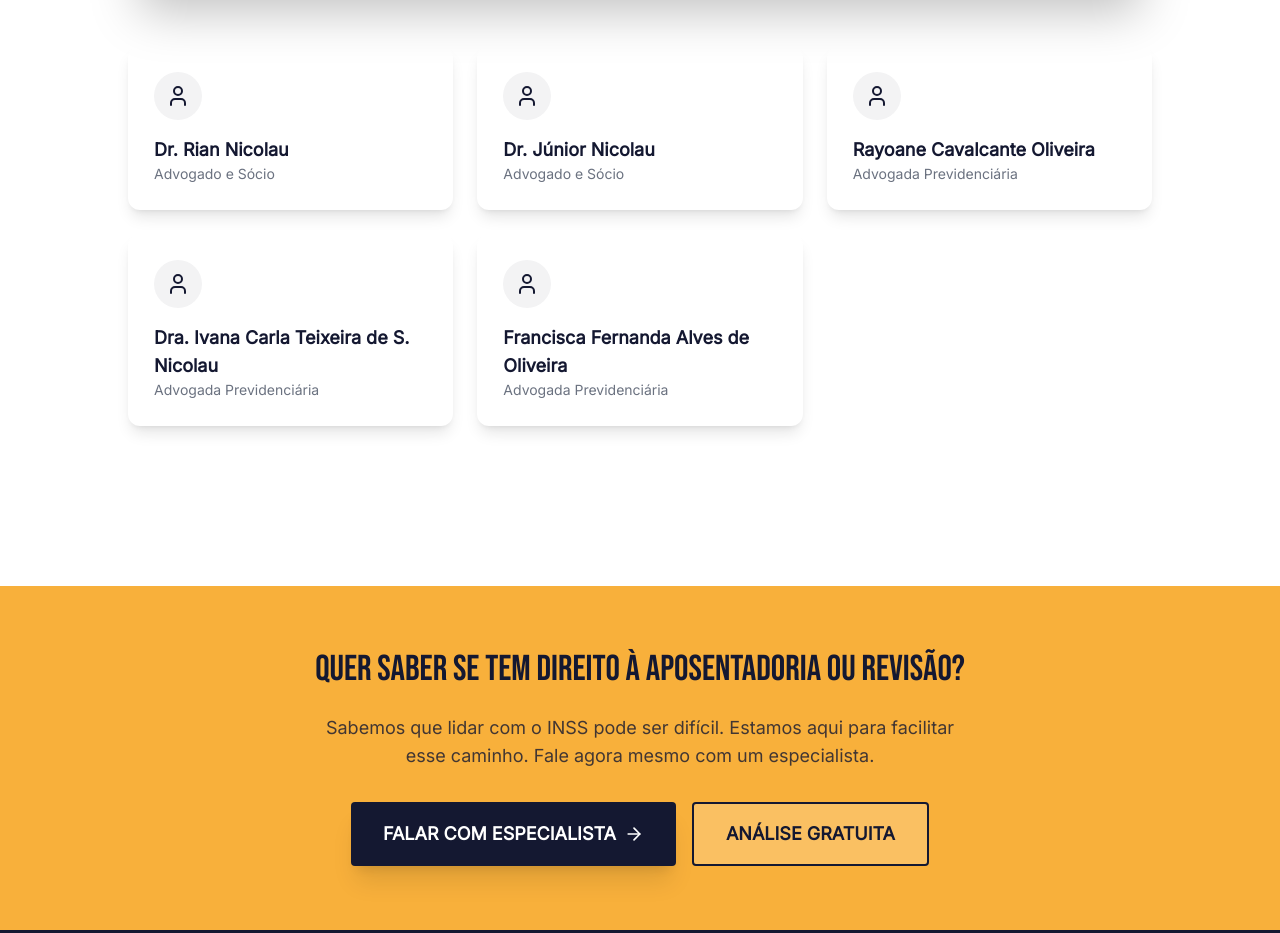
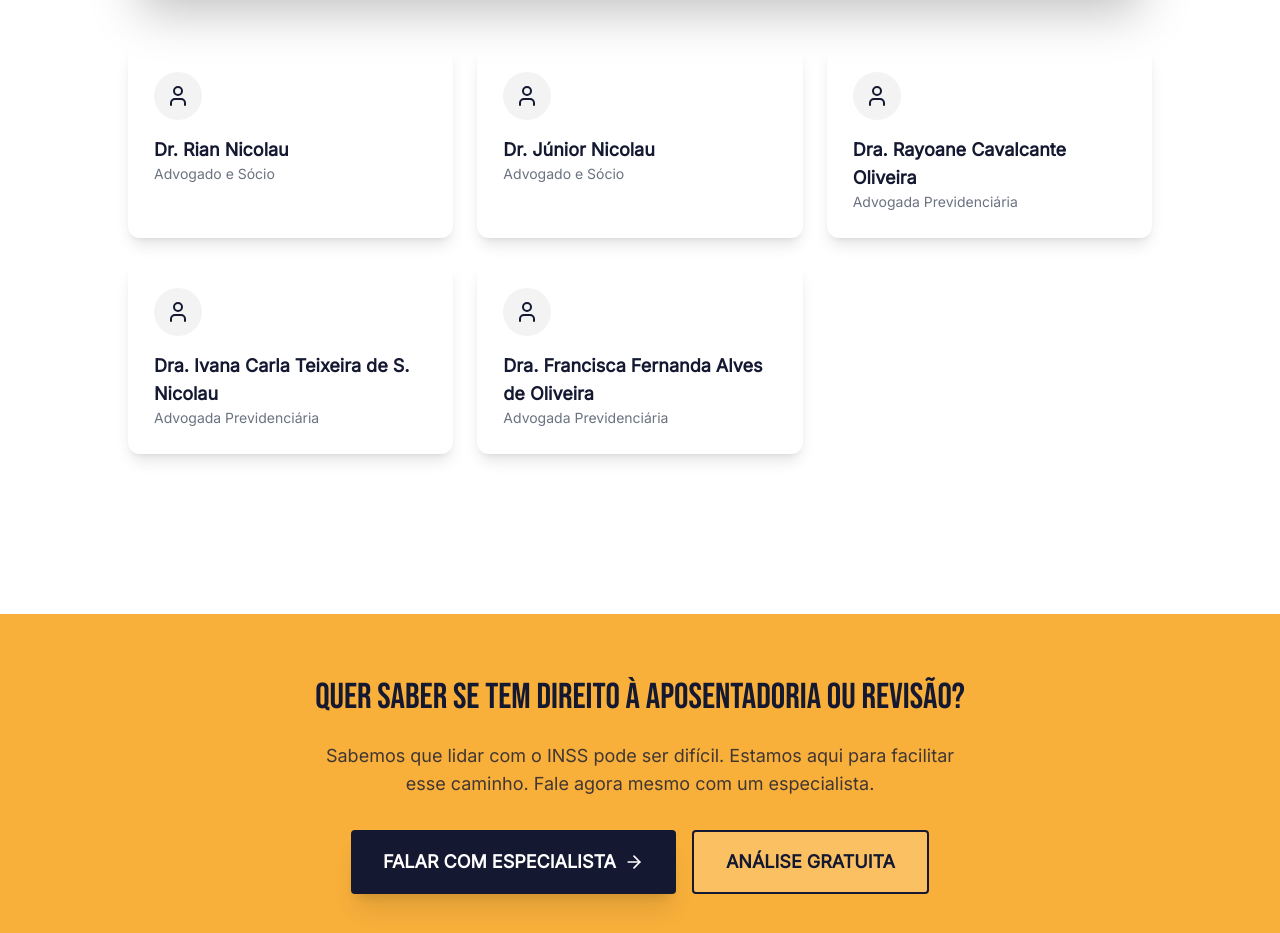
Before and after one commit to teofilonicolau/landing_page_rian, a React (Vite) app: page /sobre in a window 1280 px wide. Shown: the part 1660-2593 px from the top of the page. Built offline with nearby package versions, Linux system fonts and the light colour scheme.

Commit message:
atualizando

```diff
--- a/src/pages/Sobre.tsx
+++ b/src/pages/Sobre.tsx
@@ -5,9 +5,9 @@ const Sobre = () => {
     const teamMembers = [
         { name: "Dr. Rian Nicolau", role: "Advogado e Sócio" },
         { name: "Dr. Júnior Nicolau", role: "Advogado e Sócio" },
-        { name: "Rayoane Cavalcante Oliveira", role: "Advogada Previdenciária" },
+        { name: "Dra. Rayoane Cavalcante Oliveira", role: "Advogada Previdenciária" },
         { name: "Dra. Ivana Carla Teixeira de S. Nicolau", role: "Advogada Previdenciária" },
-        { name: "Francisca Fernanda Alves de Oliveira", role: "Advogada Previdenciária" },
+        { name: "Dra. Francisca Fernanda Alves de Oliveira", role: "Advogada Previdenciária" },
     ];
 
     const highlights = [
```
